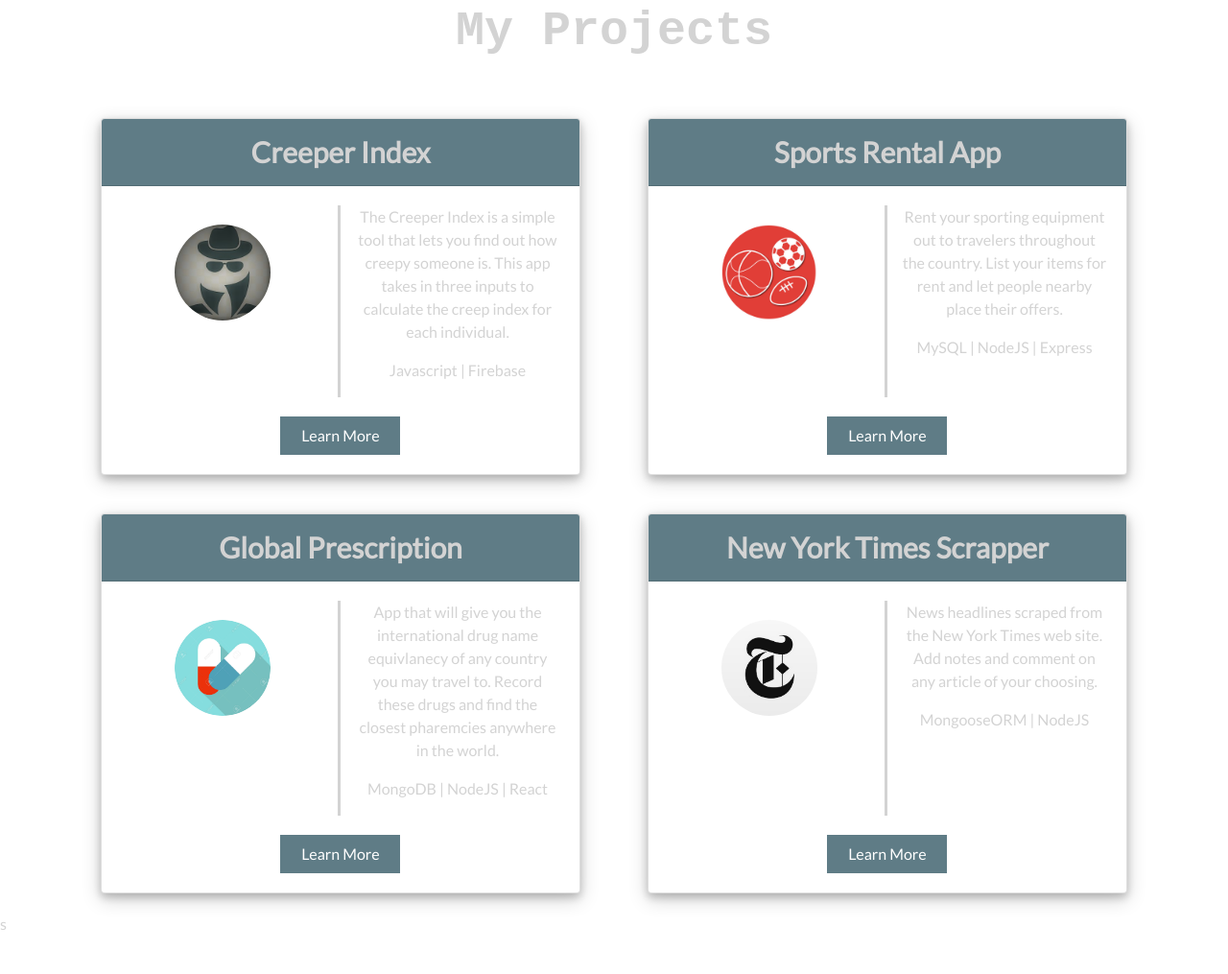
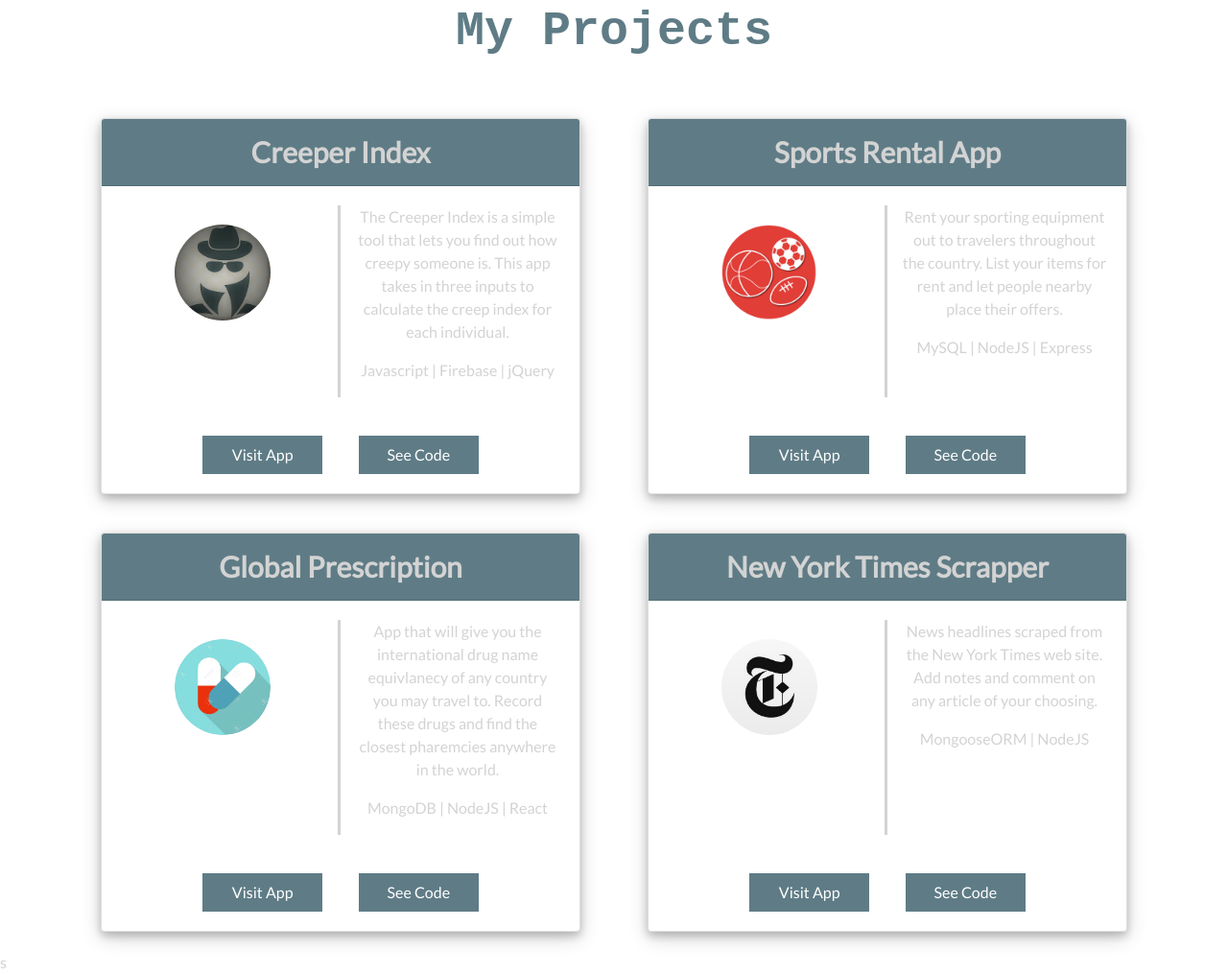
Before and after one commit to nbos17/nateb31, a plain HTML site: page projects.html in a window 1280 px wide. Shown: the part 97-1112 px from the top of the page at 96% size. Before the commit the page ends 1072 px from the top, so only its background shows below. Drawn offline with nearby package versions, Linux system fonts and the light colour scheme.

Commit message:
styling changes

```diff
--- a/projects.html
+++ b/projects.html
@@ -62,13 +62,16 @@
 							</div>
 							<div class="col-md-6">
 								<p>The Creeper Index is a simple tool that lets you find out how creepy someone is. This app takes in three inputs  to calculate the creep index for each individual. </p>
-								<p>Javascript | Firebase</p>
+								<p>Javascript | Firebase | jQuery</p>
 							</div>
 						</div>
 						<div class="row">
-							<div class="col-md-4"></div>
+							<div class="col-md-2"></div>
 							<div class="col-md-4">
-								<button class="learn"><a target="_blank" href="https://srcorbetto.github.io/project-trenchcoat/">Learn More</a></button>
+								<button class="learn"><a target="_blank" href="https://srcorbetto.github.io/project-trenchcoat/">Visit App</a></button>
+							</div>
+							<div class="col-md-4">
+								<button class="learn"><a target="_blank" href="https://github.com/nbos17/project-trenchcoat">See Code</a></button>
 							</div>
 						</div>
 					</div>
@@ -90,9 +93,12 @@
 							</div>
 						</div>
 						<div class="row">
-							<div class="col-md-4"></div>
+							<div class="col-md-2"></div>
 							<div class="col-md-4">
-								<button class="learn"><a target="_blank" href="https://rec-rentals.herokuapp.com/">Learn More</a></button>
+								<button class="learn"><a target="_blank" href="https://rec-rentals.herokuapp.com/">Visit App</a></button>
+							</div>
+							<div class="col-md-4">
+								<button class="learn"><a target="_blank" href="https://github.com/nbos17/rental_app">See Code</a></button>
 							</div>
 						</div>
 					</div>
@@ -115,9 +121,12 @@
 							</div>
 						</div>
 						<div class="row">
-							<div class="col-md-4"></div>
+							<div class="col-md-2"></div>
 							<div class="col-md-4">
-								<button class="learn"><a target="_blank" href="https://evening-sea-66958.herokuapp.com/">Learn More</a></button>
+								<button class="learn"><a target="_blank" href="https://evening-sea-66958.herokuapp.com/">Visit App</a></button>
+							</div>
+							<div class="col-md-4">
+								<button class="learn"><a target="_blank" href="https://github.com/nbos17/GlobalPrescription">See Code</a></button>
 							</div>
 						</div>
 					</div>
@@ -138,9 +147,12 @@
 							</div>
 						</div>
 						<div class="row">
-							<div class="col-md-4"></div>
+							<div class="col-md-2"></div>
 							<div class="col-md-4">
-								<button class="learn"><a target="_blank" href="https://polar-basin-56469.herokuapp.com/">Learn More</a></button>
+								<button class="learn"><a target="_blank" href="https://polar-basin-56469.herokuapp.com/">Visit App</a></button>
+							</div>
+							<div class="col-md-4">
+								<button class="learn"><a target="_blank" href="https://github.com/nbos17/web_scrapper">See Code</a></button>
 							</div>
 
 						</div>
--- a/style.css
+++ b/style.css
@@ -18,6 +18,7 @@
 .container {
 	text-align: center;
 	margin: 0 auto;
+
 }
 
 .description {
@@ -97,7 +98,7 @@
 }
 .learn {
 	background-color: #5f7c86;
-	margin-top: 20px;
+	margin-top: 40px;
 	border-style: none;
 	height : 40px;
 	width: 125px
@@ -111,6 +112,7 @@
 
 #firstRow {
 	margin-top: 100px;
+	color: #5f7c86;
 }
 
 
```
